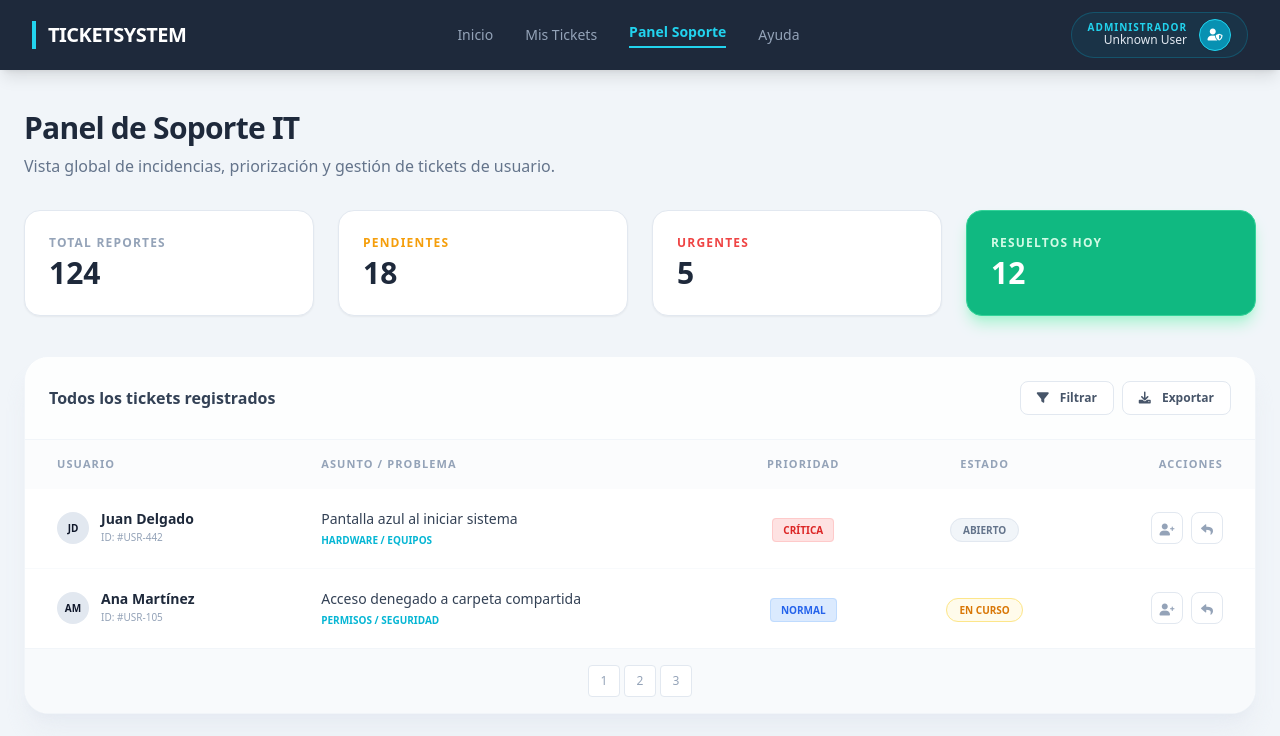
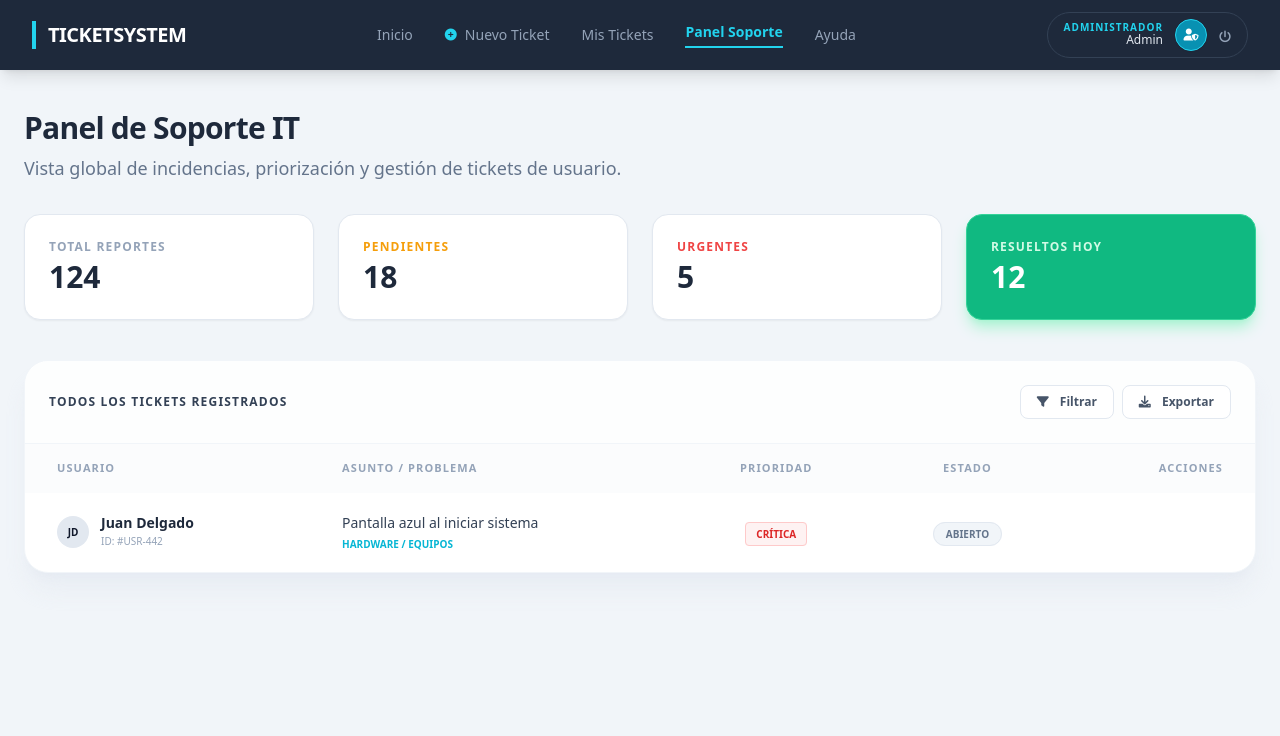
Before and after one commit to Ferrrnando123/sistema-de-ticketes, a PHP site: page /Views/panelsoporte.php in a window 1280 px wide. Shown: the top 736 px of the page. Run offline with PHP 8.4, Linux system fonts and the light colour scheme; some libraries are stand-ins or nearby versions.

Commit message:
Cambios en  panel

```diff
--- a/Trabajo-Investigacion-Aplicada/Views/panelsoporte.php
+++ b/Trabajo-Investigacion-Aplicada/Views/panelsoporte.php
@@ -16,20 +16,31 @@
             </div>
 
             <div class="hidden md:flex space-x-8 items-center text-sm">
-                <a href="dashboard.php" class="text-slate-400 hover:text-white transition">Inicio</a>
-                <a href="mis-tickets.php" class="text-slate-400 hover:text-white transition">Mis Tickets</a>
-                <a href="#" class="text-cyan-400 font-semibold border-b-2 border-cyan-400 pb-1">Panel Soporte</a>
+                <a href="index.php?action=dashboard" class="text-slate-400 hover:text-white transition">Inicio</a>
+
+                <a href="index.php?action=nuevo-ticket" class="text-slate-400 hover:text-white transition flex items-center gap-2">
+                    <i class="fas fa-plus-circle text-cyan-400 text-xs"></i>
+                    Nuevo Ticket
+                </a>
+
+                <a href="index.php?action=mis-tickets" class="text-slate-400 hover:text-white transition">Mis Tickets</a>
+
+                <a href="index.php?action=panel-soporte" class="text-cyan-400 font-semibold border-b-2 border-cyan-400 pb-1">Panel Soporte</a>
+
                 <a href="#" class="text-slate-400 hover:text-white transition">Ayuda</a>
             </div>
 
-            <div class="flex items-center space-x-3 bg-cyan-900/30 px-4 py-1.5 rounded-full border border-cyan-700/50">
+            <div class="flex items-center space-x-3 bg-slate-800 px-4 py-1.5 rounded-full border border-slate-700">
                 <div class="text-right">
                     <p class="text-[10px] text-cyan-400 uppercase font-black leading-none tracking-widest">Administrador</p>
-                    <p class="text-xs font-medium text-slate-200">Unknown User</p>
+                    <p class="text-xs font-medium text-slate-200"><?php echo $_SESSION['nombre'] ?? 'Admin'; ?></p>
                 </div>
                 <div class="w-8 h-8 bg-cyan-600 rounded-full flex items-center justify-center border border-cyan-400 shadow-sm">
                     <i class="fas fa-user-shield text-xs text-white"></i>
                 </div>
+                <a href="index.php?action=logout" class="text-slate-400 hover:text-red-400 ml-2 transition">
+                    <i class="fas fa-power-off text-xs"></i>
+                </a>
             </div>
         </div>
     </nav>
@@ -38,7 +49,7 @@
 
         <div class="mb-8">
             <h1 class="text-3xl font-black text-slate-800 tracking-tight">Panel de Soporte IT</h1>
-            <p class="text-slate-500 mt-2">Vista global de incidencias, priorización y gestión de tickets de usuario.</p>
+            <p class="text-slate-500 mt-2 text-lg">Vista global de incidencias, priorización y gestión de tickets de usuario.</p>
         </div>
 
         <div class="grid grid-cols-1 md:grid-cols-4 gap-6 mb-10">
@@ -62,7 +73,7 @@
 
         <div class="bg-white rounded-3xl shadow-xl shadow-slate-200/60 border border-slate-100 overflow-hidden">
             <div class="p-6 border-b border-slate-100 flex justify-between items-center bg-slate-50/30">
-                <h3 class="font-bold text-slate-700">Todos los tickets registrados</h3>
+                <h3 class="font-bold text-slate-700 uppercase text-xs tracking-widest">Todos los tickets registrados</h3>
                 <div class="flex gap-2">
                     <button class="bg-white border border-slate-200 px-4 py-2 rounded-lg text-xs font-bold text-slate-600 hover:bg-slate-50 transition">
                         <i class="fas fa-filter mr-2"></i> Filtrar
@@ -85,7 +96,7 @@
                         </tr>
                     </thead>
                     <tbody class="divide-y divide-slate-50">
-                        <tr class="hover:bg-slate-50 transition-colors">
+                        <tr class="hover:bg-slate-50 transition-colors group">
                             <td class="px-8 py-5">
                                 <div class="flex items-center space-x-3">
                                     <div class="w-8 h-8 bg-slate-200 rounded-full flex items-center justify-center text-[10px] font-bold">JD</div>
@@ -100,14 +111,14 @@
                                 <p class="text-[10px] text-cyan-500 font-bold uppercase mt-1">Hardware / Equipos</p>
                             </td>
                             <td class="px-8 py-5 text-center">
-                                <span class="px-2.5 py-1 rounded text-[10px] font-black uppercase bg-red-100 text-red-600 border border-red-200">Crítica</span>
+                                <span class="px-2.5 py-1 rounded text-[10px] font-black uppercase bg-red-50 text-red-600 border border-red-200">Crítica</span>
                             </td>
                             <td class="px-8 py-5 text-center">
                                 <span class="px-3 py-1 rounded-full text-[10px] font-black uppercase bg-slate-100 text-slate-500 border border-slate-200">Abierto</span>
                             </td>
                             <td class="px-8 py-5 text-right">
-                                <div class="flex justify-end gap-2">
-                                    <button title="Asignar técnico" class="w-8 h-8 rounded-lg border border-slate-200 text-slate-400 hover:text-cyan-500 hover:border-cyan-200 transition-all">
+                                <div class="flex justify-end gap-2 opacity-0 group-hover:opacity-100 transition-opacity">
+                                    <button title="Asignar" class="w-8 h-8 rounded-lg border border-slate-200 text-slate-400 hover:text-cyan-500 hover:border-cyan-200 transition-all">
                                         <i class="fas fa-user-plus text-xs"></i>
                                     </button>
                                     <button title="Responder" class="w-8 h-8 rounded-lg border border-slate-200 text-slate-400 hover:text-emerald-500 hover:border-emerald-200 transition-all">
@@ -116,46 +127,8 @@
                                 </div>
                             </td>
                         </tr>
-                        <tr class="hover:bg-slate-50 transition-colors">
-                            <td class="px-8 py-5">
-                                <div class="flex items-center space-x-3">
-                                    <div class="w-8 h-8 bg-slate-200 rounded-full flex items-center justify-center text-[10px] font-bold">AM</div>
-                                    <div>
-                                        <p class="text-sm font-bold text-slate-800 leading-none">Ana Martínez</p>
-                                        <p class="text-[10px] text-slate-400 mt-1">ID: #USR-105</p>
-                                    </div>
-                                </div>
-                            </td>
-                            <td class="px-8 py-5">
-                                <p class="text-sm font-medium text-slate-700">Acceso denegado a carpeta compartida</p>
-                                <p class="text-[10px] text-cyan-500 font-bold uppercase mt-1">Permisos / Seguridad</p>
-                            </td>
-                            <td class="px-8 py-5 text-center">
-                                <span class="px-2.5 py-1 rounded text-[10px] font-black uppercase bg-blue-100 text-blue-600 border border-blue-200">Normal</span>
-                            </td>
-                            <td class="px-8 py-5 text-center">
-                                <span class="px-3 py-1 rounded-full text-[10px] font-black uppercase bg-amber-50 text-amber-600 border border-amber-200">En Curso</span>
-                            </td>
-                            <td class="px-8 py-5 text-right">
-                                <div class="flex justify-end gap-2">
-                                    <button class="w-8 h-8 rounded-lg border border-slate-200 text-slate-400 hover:text-cyan-500 hover:border-cyan-200 transition-all">
-                                        <i class="fas fa-user-plus text-xs"></i>
-                                    </button>
-                                    <button class="w-8 h-8 rounded-lg border border-slate-200 text-slate-400 hover:text-emerald-500 hover:border-emerald-200 transition-all">
-                                        <i class="fas fa-reply text-xs"></i>
-                                    </button>
-                                </div>
-                            </td>
-                        </tr>
                     </tbody>
                 </table>
-            </div>
-            <div class="p-4 bg-slate-50 border-t border-slate-100 flex justify-center">
-                <nav class="flex gap-1">
-                    <button class="w-8 h-8 flex items-center justify-center rounded bg-white border border-slate-200 text-xs text-slate-400">1</button>
-                    <button class="w-8 h-8 flex items-center justify-center rounded bg-white border border-slate-200 text-xs text-slate-400">2</button>
-                    <button class="w-8 h-8 flex items-center justify-center rounded bg-white border border-slate-200 text-xs text-slate-400">3</button>
-                </nav>
             </div>
         </div>
     </main>
```
